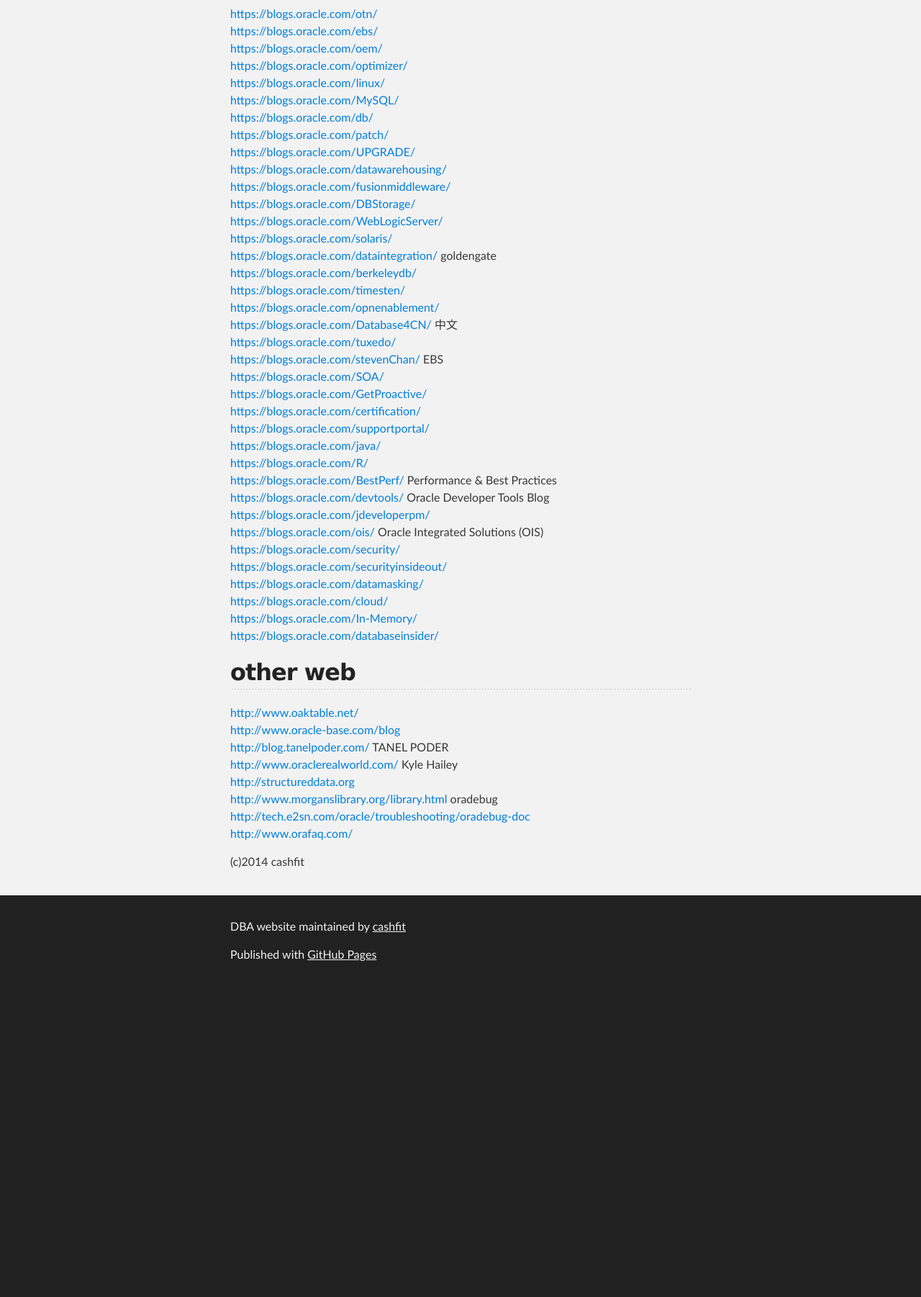
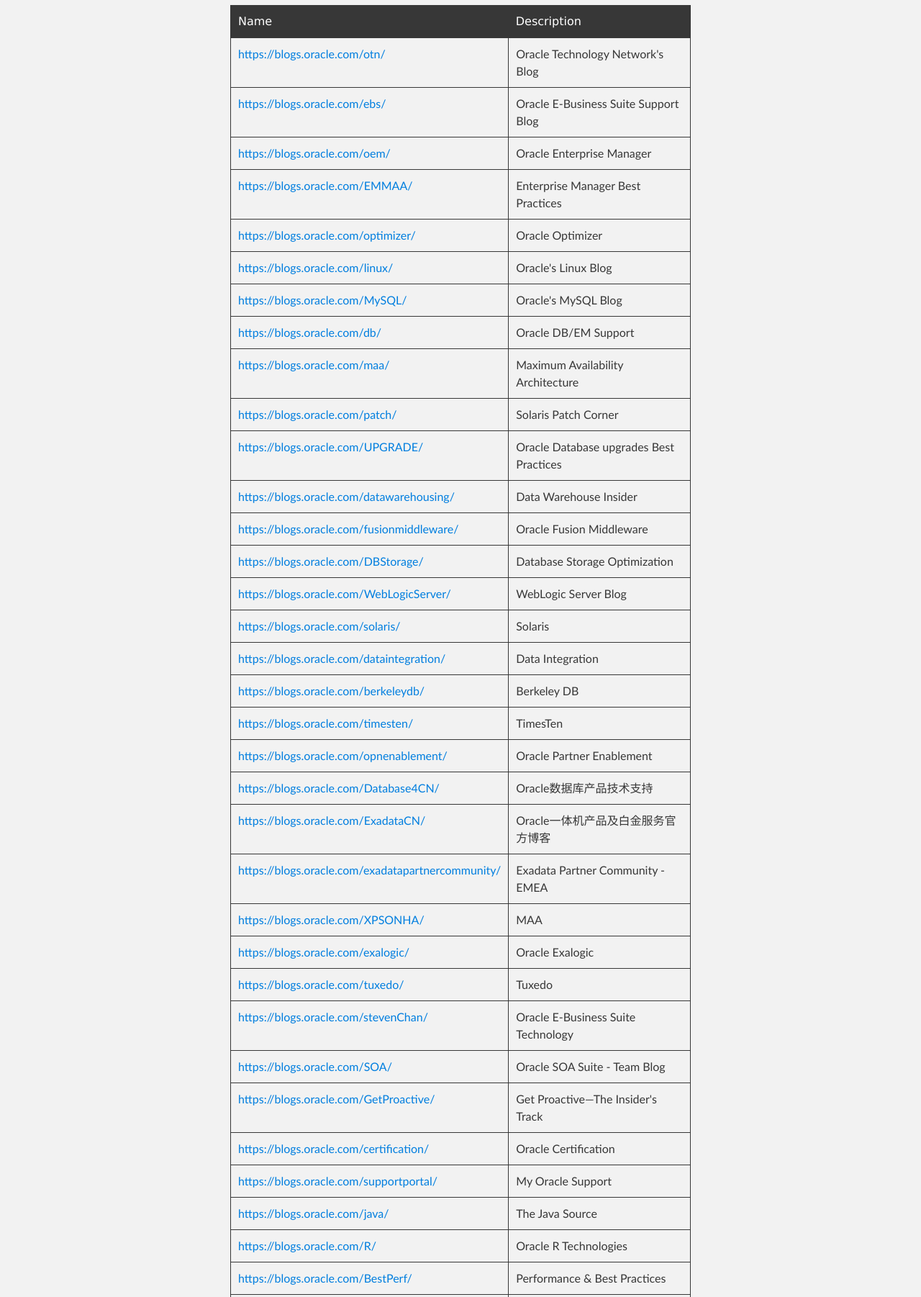
Before and after one commit to cashfit/dba-website, a plain HTML site: page index.html in a window 1280 px wide. Shown: the part 349-2151 px from the top of the page at 72% size. Before the commit the page ends 1722 px from the top, so only its background shows below. Drawn offline with Linux system fonts and the light colour scheme.

```diff
--- a/index.html
+++ b/index.html
@@ -37,57 +37,242 @@
 <h2>
 <a id="offical-blogs" class="anchor" href="#offical-blogs" aria-hidden="true"><span class="octicon octicon-link"></span></a>offical blogs</h2>
 
-<p><a href="https://blogs.oracle.com/otn/">https://blogs.oracle.com/otn/</a><br>
-<a href="https://blogs.oracle.com/ebs/">https://blogs.oracle.com/ebs/</a><br>
-<a href="https://blogs.oracle.com/oem/">https://blogs.oracle.com/oem/</a><br>
-<a href="https://blogs.oracle.com/optimizer/">https://blogs.oracle.com/optimizer/</a><br>
-<a href="https://blogs.oracle.com/linux/">https://blogs.oracle.com/linux/</a><br>
-<a href="https://blogs.oracle.com/MySQL/">https://blogs.oracle.com/MySQL/</a><br>
-<a href="https://blogs.oracle.com/db/">https://blogs.oracle.com/db/</a><br>
-<a href="https://blogs.oracle.com/patch/">https://blogs.oracle.com/patch/</a><br>
-<a href="https://blogs.oracle.com/UPGRADE/">https://blogs.oracle.com/UPGRADE/</a><br>
-<a href="https://blogs.oracle.com/datawarehousing/">https://blogs.oracle.com/datawarehousing/</a><br>
-<a href="https://blogs.oracle.com/fusionmiddleware/">https://blogs.oracle.com/fusionmiddleware/</a><br>
-<a href="https://blogs.oracle.com/DBStorage/">https://blogs.oracle.com/DBStorage/</a><br>
-<a href="https://blogs.oracle.com/WebLogicServer/">https://blogs.oracle.com/WebLogicServer/</a><br>
-<a href="https://blogs.oracle.com/solaris/">https://blogs.oracle.com/solaris/</a><br>
-<a href="https://blogs.oracle.com/dataintegration/">https://blogs.oracle.com/dataintegration/</a>   goldengate<br>
-<a href="https://blogs.oracle.com/berkeleydb/">https://blogs.oracle.com/berkeleydb/</a><br>
-<a href="https://blogs.oracle.com/timesten/">https://blogs.oracle.com/timesten/</a><br>
-<a href="https://blogs.oracle.com/opnenablement/">https://blogs.oracle.com/opnenablement/</a><br>
-<a href="https://blogs.oracle.com/Database4CN/">https://blogs.oracle.com/Database4CN/</a>  中文<br>
-<a href="https://blogs.oracle.com/tuxedo/">https://blogs.oracle.com/tuxedo/</a><br>
-<a href="https://blogs.oracle.com/stevenChan/">https://blogs.oracle.com/stevenChan/</a>  EBS<br>
-<a href="https://blogs.oracle.com/SOA/">https://blogs.oracle.com/SOA/</a><br>
-<a href="https://blogs.oracle.com/GetProactive/">https://blogs.oracle.com/GetProactive/</a><br>
-<a href="https://blogs.oracle.com/certification/">https://blogs.oracle.com/certification/</a><br>
-<a href="https://blogs.oracle.com/supportportal/">https://blogs.oracle.com/supportportal/</a><br>
-<a href="https://blogs.oracle.com/java/">https://blogs.oracle.com/java/</a><br>
-<a href="https://blogs.oracle.com/R/">https://blogs.oracle.com/R/</a><br>
-<a href="https://blogs.oracle.com/BestPerf/">https://blogs.oracle.com/BestPerf/</a>  Performance &amp; Best Practices<br>
-<a href="https://blogs.oracle.com/devtools/">https://blogs.oracle.com/devtools/</a>  Oracle Developer Tools Blog<br>
-<a href="https://blogs.oracle.com/jdeveloperpm/">https://blogs.oracle.com/jdeveloperpm/</a><br>
-<a href="https://blogs.oracle.com/ois/">https://blogs.oracle.com/ois/</a> Oracle Integrated Solutions (OIS)<br>
-<a href="https://blogs.oracle.com/security/">https://blogs.oracle.com/security/</a><br>
-<a href="https://blogs.oracle.com/securityinsideout/">https://blogs.oracle.com/securityinsideout/</a><br>
-<a href="https://blogs.oracle.com/datamasking/">https://blogs.oracle.com/datamasking/</a><br>
-<a href="https://blogs.oracle.com/cloud/">https://blogs.oracle.com/cloud/</a><br>
-<a href="https://blogs.oracle.com/In-Memory/">https://blogs.oracle.com/In-Memory/</a><br>
-<a href="https://blogs.oracle.com/databaseinsider/">https://blogs.oracle.com/databaseinsider/</a>  </p>
+<table>
+<thead>
+<tr>
+<th>Name</th>
+<th>Description</th>
+</tr>
+</thead>
+<tbody>
+<tr>
+<td><a href="https://blogs.oracle.com/otn/">https://blogs.oracle.com/otn/</a></td>
+<td>Oracle Technology Network's Blog</td>
+</tr>
+<tr>
+<td><a href="https://blogs.oracle.com/ebs/">https://blogs.oracle.com/ebs/</a></td>
+<td>Oracle E-Business Suite Support Blog</td>
+</tr>
+<tr>
+<td><a href="https://blogs.oracle.com/oem/">https://blogs.oracle.com/oem/</a></td>
+<td>Oracle Enterprise Manager</td>
+</tr>
+<tr>
+<td><a href="https://blogs.oracle.com/EMMAA/">https://blogs.oracle.com/EMMAA/</a></td>
+<td>Enterprise Manager Best Practices</td>
+</tr>
+<tr>
+<td><a href="https://blogs.oracle.com/optimizer/">https://blogs.oracle.com/optimizer/</a></td>
+<td>Oracle Optimizer</td>
+</tr>
+<tr>
+<td><a href="https://blogs.oracle.com/linux/">https://blogs.oracle.com/linux/</a></td>
+<td>Oracle's Linux Blog</td>
+</tr>
+<tr>
+<td><a href="https://blogs.oracle.com/MySQL/">https://blogs.oracle.com/MySQL/</a></td>
+<td>Oracle's MySQL Blog</td>
+</tr>
+<tr>
+<td><a href="https://blogs.oracle.com/db/">https://blogs.oracle.com/db/</a></td>
+<td>Oracle DB/EM Support</td>
+</tr>
+<tr>
+<td><a href="https://blogs.oracle.com/maa/">https://blogs.oracle.com/maa/</a></td>
+<td>Maximum Availability Architecture</td>
+</tr>
+<tr>
+<td><a href="https://blogs.oracle.com/patch/">https://blogs.oracle.com/patch/</a></td>
+<td>Solaris Patch Corner</td>
+</tr>
+<tr>
+<td><a href="https://blogs.oracle.com/UPGRADE/">https://blogs.oracle.com/UPGRADE/</a></td>
+<td>Oracle Database upgrades Best Practices</td>
+</tr>
+<tr>
+<td><a href="https://blogs.oracle.com/datawarehousing/">https://blogs.oracle.com/datawarehousing/</a></td>
+<td>Data Warehouse Insider</td>
+</tr>
+<tr>
+<td><a href="https://blogs.oracle.com/fusionmiddleware/">https://blogs.oracle.com/fusionmiddleware/</a></td>
+<td>Oracle Fusion Middleware</td>
+</tr>
+<tr>
+<td><a href="https://blogs.oracle.com/DBStorage/">https://blogs.oracle.com/DBStorage/</a></td>
+<td>Database Storage Optimization</td>
+</tr>
+<tr>
+<td><a href="https://blogs.oracle.com/WebLogicServer/">https://blogs.oracle.com/WebLogicServer/</a></td>
+<td>WebLogic Server Blog</td>
+</tr>
+<tr>
+<td><a href="https://blogs.oracle.com/solaris/">https://blogs.oracle.com/solaris/</a></td>
+<td>Solaris</td>
+</tr>
+<tr>
+<td><a href="https://blogs.oracle.com/dataintegration/">https://blogs.oracle.com/dataintegration/</a></td>
+<td>Data Integration</td>
+</tr>
+<tr>
+<td><a href="https://blogs.oracle.com/berkeleydb/">https://blogs.oracle.com/berkeleydb/</a></td>
+<td>Berkeley DB</td>
+</tr>
+<tr>
+<td><a href="https://blogs.oracle.com/timesten/">https://blogs.oracle.com/timesten/</a></td>
+<td>TimesTen</td>
+</tr>
+<tr>
+<td><a href="https://blogs.oracle.com/opnenablement/">https://blogs.oracle.com/opnenablement/</a></td>
+<td>Oracle Partner Enablement</td>
+</tr>
+<tr>
+<td><a href="https://blogs.oracle.com/Database4CN/">https://blogs.oracle.com/Database4CN/</a></td>
+<td>Oracle数据库产品技术支持</td>
+</tr>
+<tr>
+<td><a href="https://blogs.oracle.com/ExadataCN/">https://blogs.oracle.com/ExadataCN/</a></td>
+<td>Oracle一体机产品及白金服务官方博客</td>
+</tr>
+<tr>
+<td><a href="https://blogs.oracle.com/exadatapartnercommunity/">https://blogs.oracle.com/exadatapartnercommunity/</a></td>
+<td>Exadata Partner Community - EMEA</td>
+</tr>
+<tr>
+<td><a href="https://blogs.oracle.com/XPSONHA/">https://blogs.oracle.com/XPSONHA/</a></td>
+<td>MAA</td>
+</tr>
+<tr>
+<td><a href="https://blogs.oracle.com/exalogic/">https://blogs.oracle.com/exalogic/</a></td>
+<td>Oracle Exalogic</td>
+</tr>
+<tr>
+<td><a href="https://blogs.oracle.com/tuxedo/">https://blogs.oracle.com/tuxedo/</a></td>
+<td>Tuxedo</td>
+</tr>
+<tr>
+<td><a href="https://blogs.oracle.com/stevenChan/">https://blogs.oracle.com/stevenChan/</a></td>
+<td>Oracle E-Business Suite Technology</td>
+</tr>
+<tr>
+<td><a href="https://blogs.oracle.com/SOA/">https://blogs.oracle.com/SOA/</a></td>
+<td>Oracle SOA Suite - Team Blog</td>
+</tr>
+<tr>
+<td><a href="https://blogs.oracle.com/GetProactive/">https://blogs.oracle.com/GetProactive/</a></td>
+<td>Get Proactive—The Insider's Track</td>
+</tr>
+<tr>
+<td><a href="https://blogs.oracle.com/certification/">https://blogs.oracle.com/certification/</a></td>
+<td>Oracle Certification</td>
+</tr>
+<tr>
+<td><a href="https://blogs.oracle.com/supportportal/">https://blogs.oracle.com/supportportal/</a></td>
+<td>My Oracle Support</td>
+</tr>
+<tr>
+<td><a href="https://blogs.oracle.com/java/">https://blogs.oracle.com/java/</a></td>
+<td>The Java Source</td>
+</tr>
+<tr>
+<td><a href="https://blogs.oracle.com/R/">https://blogs.oracle.com/R/</a></td>
+<td>Oracle R Technologies</td>
+</tr>
+<tr>
+<td><a href="https://blogs.oracle.com/BestPerf/">https://blogs.oracle.com/BestPerf/</a></td>
+<td>Performance &amp; Best Practices</td>
+</tr>
+<tr>
+<td><a href="https://blogs.oracle.com/devtools/">https://blogs.oracle.com/devtools/</a></td>
+<td>Oracle Developer Tools Blog</td>
+</tr>
+<tr>
+<td><a href="https://blogs.oracle.com/jdeveloperpm/">https://blogs.oracle.com/jdeveloperpm/</a></td>
+<td>JDeveloper PMs Blog</td>
+</tr>
+<tr>
+<td><a href="https://blogs.oracle.com/ois/">https://blogs.oracle.com/ois/</a></td>
+<td>Oracle Integrated Solutions (OIS)</td>
+</tr>
+<tr>
+<td><a href="https://blogs.oracle.com/security/">https://blogs.oracle.com/security/</a></td>
+<td>Oracle Software Security Assurance Blog</td>
+</tr>
+<tr>
+<td><a href="https://blogs.oracle.com/securityinsideout/">https://blogs.oracle.com/securityinsideout/</a></td>
+<td>Oracle Database Security</td>
+</tr>
+<tr>
+<td><a href="https://blogs.oracle.com/datamasking/">https://blogs.oracle.com/datamasking/</a></td>
+<td>Oracle Data Masking and Subsetting</td>
+</tr>
+<tr>
+<td><a href="https://blogs.oracle.com/cloud/">https://blogs.oracle.com/cloud/</a></td>
+<td>Oracle Cloud Solutions</td>
+</tr>
+<tr>
+<td><a href="https://blogs.oracle.com/In-Memory/">https://blogs.oracle.com/In-Memory/</a></td>
+<td>Oracle Database In-Memory</td>
+</tr>
+<tr>
+<td><a href="https://blogs.oracle.com/databaseinsider/">https://blogs.oracle.com/databaseinsider/</a></td>
+<td>Oracle Database Insider Blog</td>
+</tr>
+<tr>
+<td><a href="https://blogs.oracle.com/virtualization/">https://blogs.oracle.com/virtualization/</a></td>
+<td>Oracle's Virtualization Blog</td>
+</tr>
+<tr>
+<td><a href="https://blogs.oracle.com/oracleopenworld/">https://blogs.oracle.com/oracleopenworld/</a></td>
+<td>Oracle OpenWorld Blog</td>
+</tr>
+</tbody>
+</table>
 
 <h2>
 <a id="other-web" class="anchor" href="#other-web" aria-hidden="true"><span class="octicon octicon-link"></span></a>other web</h2>
 
-<p><a href="http://www.oaktable.net/">http://www.oaktable.net/</a><br>
-<a href="http://www.oracle-base.com/blog">http://www.oracle-base.com/blog</a><br>
-<a href="http://blog.tanelpoder.com/">http://blog.tanelpoder.com/</a>  TANEL PODER<br>
-<a href="http://www.oraclerealworld.com/">http://www.oraclerealworld.com/</a>  Kyle Hailey<br>
-<a href="http://structureddata.org">http://structureddata.org</a><br>
-<a href="http://www.morganslibrary.org/library.html">http://www.morganslibrary.org/library.html</a> oradebug<br>
-<a href="http://tech.e2sn.com/oracle/troubleshooting/oradebug-doc">http://tech.e2sn.com/oracle/troubleshooting/oradebug-doc</a><br>
-<a href="http://www.orafaq.com/">http://www.orafaq.com/</a>  </p>
-
-<p>(c)2014 cashfit</p>
+<table>
+<thead>
+<tr>
+<th>Name</th>
+<th>Description</th>
+</tr>
+</thead>
+<tbody>
+<tr>
+<td><a href="http://www.oaktable.net/">http://www.oaktable.net/</a></td>
+<td>Oaktable</td>
+</tr>
+<tr>
+<td><a href="http://www.oracle-base.com/blog">http://www.oracle-base.com/blog</a></td>
+<td>oracle-base by Tim Hall</td>
+</tr>
+<tr>
+<td><a href="http://blog.tanelpoder.com/">http://blog.tanelpoder.com/</a></td>
+<td>TANEL PODER</td>
+</tr>
+<tr>
+<td><a href="http://www.oraclerealworld.com/">http://www.oraclerealworld.com/</a></td>
+<td>Kyle Hailey</td>
+</tr>
+<tr>
+<td><a href="http://structureddata.org">http://structureddata.org</a></td>
+<td>Structured Data by Greg Rahn</td>
+</tr>
+<tr>
+<td><a href="http://www.morganslibrary.org/library.html">http://www.morganslibrary.org/library.html</a></td>
+<td>oradebug</td>
+</tr>
+<tr>
+<td><a href="http://tech.e2sn.com/oracle/troubleshooting/oradebug-doc">http://tech.e2sn.com/oracle/troubleshooting/oradebug-doc</a></td>
+<td>oradebug</td>
+</tr>
+<tr>
+<td><a href="http://www.orafaq.com/">http://www.orafaq.com/</a></td>
+<td>Oracle FAQ</td>
+</tr>
+</tbody>
+</table>
       </section>
     </div>
 
```
Also changed, not shown: params.json (+1 -1 lines).
